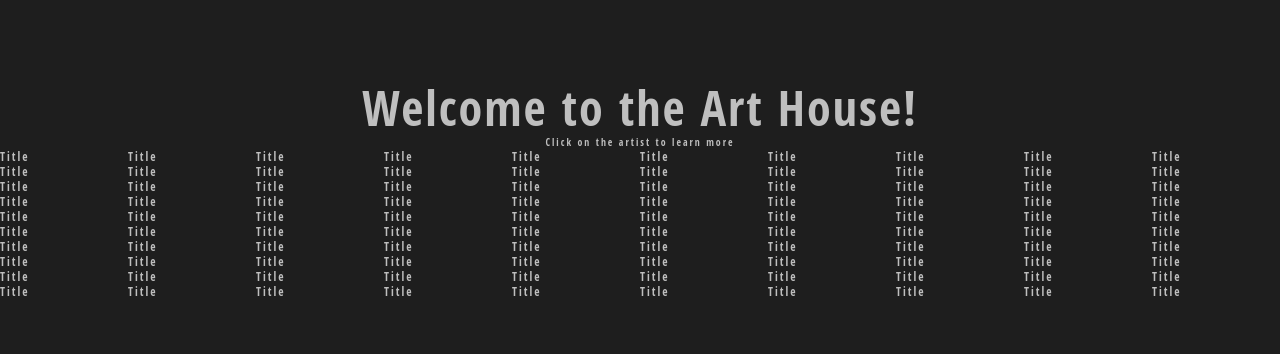
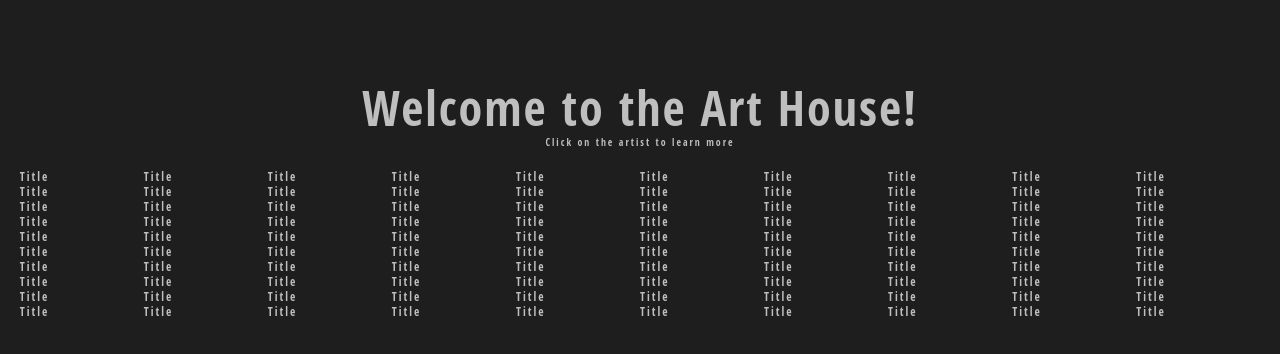
Before and after one commit to codytaft/Server-Render, a Next.js app: page / in a window 1280 px wide. Shown: the top 354 px of the page. Built offline with nearby package versions, Linux system fonts and the light colour scheme.

Commit message:
Add unique key to Card in CardContainer

```diff
--- a/components/CardContainer.js
+++ b/components/CardContainer.js
@@ -3,13 +3,16 @@ import events from '../static/mock_events.json';
 import Card from '../components/Card';
 
 export default function cardContainer() {
-  const cards = events.map(event => <Card />);
+  const cards = events.map(event => (
+    <Card cardDetails={event} key={event.id} />
+  ));
   return (
     <div className='card-container'>
       {cards}
       <style>
         {`
         .card-container {
+          margin: 2rem 2rem;
           display: flex;
           flex-direction: row;
           justify-content: space-around;
```
